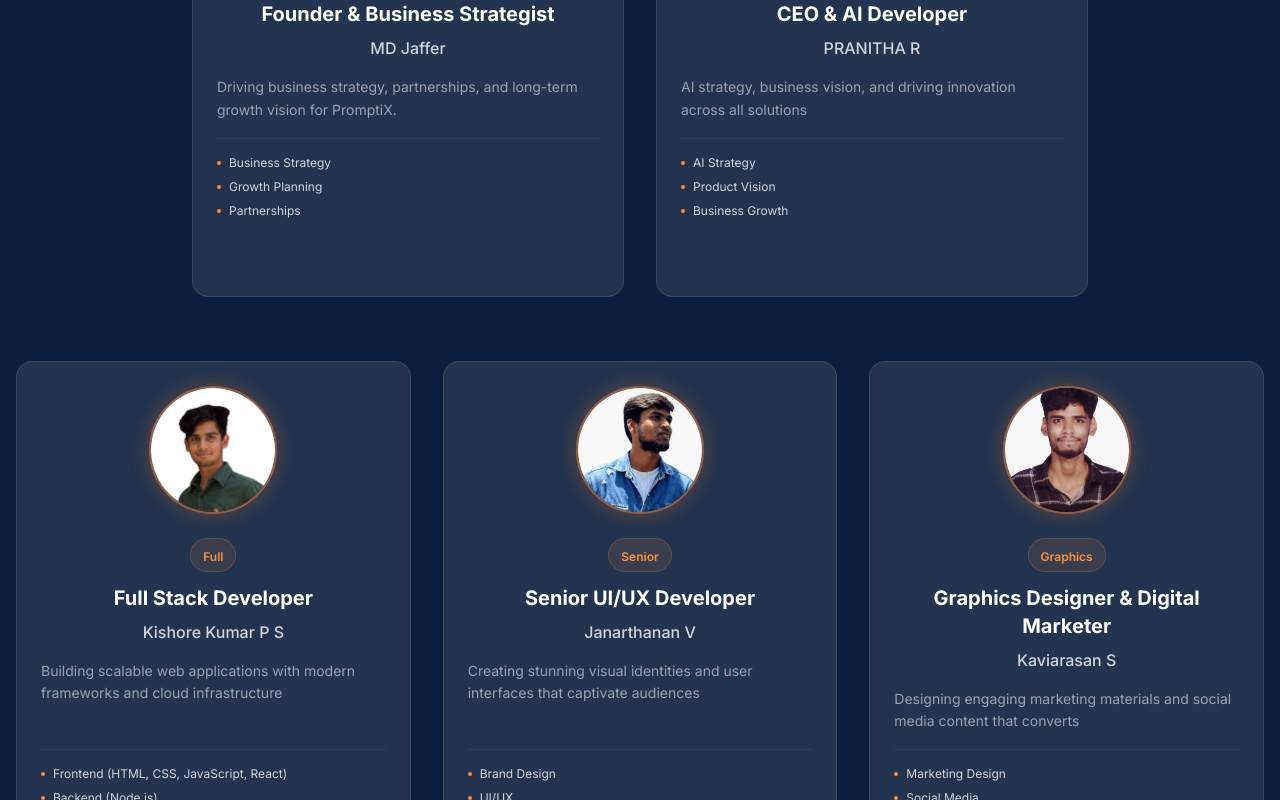
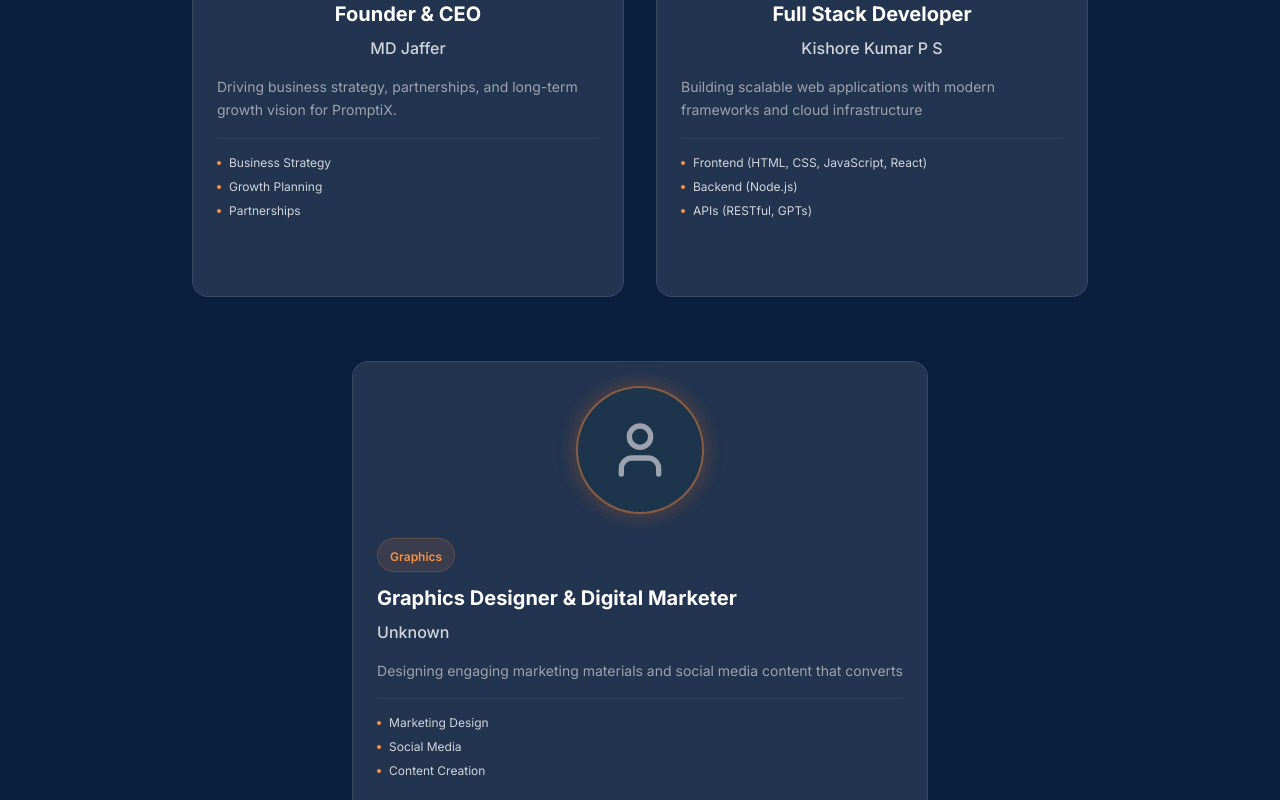
Before and after one commit to Kishorekumarps07/promptix-landing-website, a React (Vite) app: page /company/team in a window 1280 px wide. Shown: the part 740-1540 px from the top of the page. Built offline with nearby package versions, Linux system fonts and the light colour scheme; no server answers.

Commit message:
update: team page privacy edits (remove users, update titles, layout fixes)

```diff
--- a/src/pages/TeamPage.jsx
+++ b/src/pages/TeamPage.jsx
@@ -1,6 +1,6 @@
 import React, { useState } from 'react';
 import { motion } from 'framer-motion';
-import { Users, Lightbulb, Target, TrendingUp } from 'lucide-react';
+import { Users, Lightbulb, Target, TrendingUp, User } from 'lucide-react';
 import TeamMemberModal from '../components/TeamMemberModal';
 import SEO from '../components/SEO';
 
@@ -11,7 +11,7 @@ const TeamPage = () => {
     const teamMembers = [
         {
             name: 'MD Jaffer',
-            role: 'Founder & Business Strategist',
+            role: 'Founder & CEO',
             image: '/images/team/md-jaffer.png',
             focus: 'Driving business strategy, partnerships, and long-term growth vision for PromptiX.',
             highlights: ['Business Strategy', 'Growth Planning', 'Partnerships'],
@@ -20,27 +20,11 @@ const TeamPage = () => {
             tools: ['Business Analytics', 'Strategic Planning', 'Partnership Development'],
             linkedin: null
         },
-        {
-            name: 'PRANITHA R',
-            role: 'CEO & AI Developer',
-            image: '/images/team/pranitha-r.png',
-            focus: 'AI strategy, business vision, and driving innovation across all solutions',
-            responsibilities: [
-                'AI Project Building',
-                'AI Strategy',
-                'AI Workshops',
-                'Prompt Engineering',
-                'AI Automations'
-            ],
-            highlights: ['AI Strategy', 'Product Vision', 'Business Growth'],
-            bio: 'Leading PromptiX with a vision to democratize AI and cutting-edge technology for businesses of all sizes. With over a decade of experience in artificial intelligence and digital transformation, focused on building scalable systems that empower teams and drive sustainable growth.',
-            skills: ['AI Strategy', 'Business Development', 'Product Management', 'Team Leadership', 'Digital Transformation'],
-            tools: ['ChatGPT', 'Claude', 'Gemini', 'Strategic Planning Tools', 'Analytics Platforms'],
-            linkedin: null // Placeholder for LinkedIn URL
-        },
+
         {
             name: 'Kishore Kumar P S',
             role: 'Full Stack Developer',
+            badge: 'Developer',
             image: '/images/team/kishore-kumar.png',
             focus: 'Building scalable web applications with modern frameworks and cloud infrastructure',
             highlights: [
@@ -58,21 +42,11 @@ const TeamPage = () => {
             tools: ['React', 'Next.js', 'Node.js', 'AWS', 'Docker', 'MongoDB', 'PostgreSQL', 'Git'],
             linkedin: null
         },
+
         {
-            name: 'Janarthanan V',
-            role: 'Senior UI/UX Developer',
-            image: '/images/team/janarthanan-v.png',
-            focus: 'Creating stunning visual identities and user interfaces that captivate audiences',
-            highlights: ['Brand Design', 'UI/UX', 'Visual Identity'],
-            bio: 'Crafting visual experiences that are both beautiful and functional. Specializing in brand identity, user interface design, and creative direction. Every design tells a story and creates an emotional connection with the audience.',
-            skills: ['Brand Design', 'UI/UX Design', 'Visual Identity', 'Typography', 'Color Theory', 'Design Systems'],
-            tools: ['Figma', 'Adobe Illustrator', 'Adobe Photoshop', 'Adobe After Effects', 'Sketch', 'InVision'],
-            linkedin: null
-        },
-        {
-            name: 'Kaviarasan S',
+            name: 'Unknown',
             role: 'Graphics Designer & Digital Marketer',
-            image: '/images/team/kaviarasan-s.png',
+            image: null,
             focus: 'Designing engaging marketing materials and social media content that converts',
             highlights: ['Marketing Design', 'Social Media', 'Content Creation'],
             bio: 'Bringing ideas to life through compelling visual content. Focused on creating marketing materials, social media graphics, and digital assets that drive engagement and conversions. Passionate about staying ahead of design trends and delivering work that stands out.',
@@ -143,25 +117,30 @@ const TeamPage = () => {
             }}
         >
             {/* Image (if available) - Centered and larger for impact */}
-            {member.image && (
-                <div className="flex justify-center mb-6">
-                    <div className="relative w-32 h-32 rounded-full overflow-hidden border-2 border-orange-500/50 shadow-[0_0_20px_rgba(249,115,22,0.3)] group-hover:scale-105 transition-transform duration-300 group-hover:border-orange-500">
+            {/* Image (if available) or Placeholder - Centered and larger for impact */}
+            <div className="flex justify-center mb-6">
+                <div className="relative w-32 h-32 rounded-full overflow-hidden border-2 border-orange-500/50 shadow-[0_0_20px_rgba(249,115,22,0.3)] group-hover:scale-105 transition-transform duration-300 group-hover:border-orange-500 bg-navy-900">
+                    {member.image ? (
                         <img
                             src={member.image}
                             alt={`${member.name} - ${member.role} at PromptiX`}
                             className="w-full h-full object-cover"
                         />
-                        {/* Overlay shine effect */}
-                        <div className="absolute inset-0 bg-gradient-to-tr from-white/20 to-transparent opacity-0 group-hover:opacity-100 transition-opacity duration-300" />
-                    </div>
+                    ) : (
+                        <div className="w-full h-full flex items-center justify-center bg-white/5">
+                            <User className="w-16 h-16 text-gray-400 group-hover:text-orange-500 transition-colors duration-300" />
+                        </div>
+                    )}
+                    {/* Overlay shine effect */}
+                    <div className="absolute inset-0 bg-gradient-to-tr from-white/20 to-transparent opacity-0 group-hover:opacity-100 transition-opacity duration-300" />
                 </div>
-            )}
+            </div>
 
             {/* Role Badge */}
             <div className={`mb-4 ${member.image ? 'text-center' : ''}`}>
                 <div className="inline-block px-3 py-1 rounded-full bg-orange-500/10 border border-orange-500/20 mb-3">
                     <span className="text-xs font-semibold text-orange-400">
-                        {member.role.split(' ')[0]}
+                        {member.badge || member.role.split(' ')[0]}
                     </span>
                 </div>
                 <div className="text-xl font-bold text-white mb-2 group-hover:text-orange-400 transition-colors duration-300">
@@ -241,7 +220,7 @@ const TeamPage = () => {
                     initial="hidden"
                     whileInView="visible"
                     viewport={{ once: true }}
-                    className="grid grid-cols-1 md:grid-cols-2 lg:grid-cols-3 gap-8"
+                    className="flex flex-wrap justify-center gap-8"
                 >
                     {regularTeam.map((member, index) => renderMemberCard(member, index + 2))}
                 </motion.div>
```
